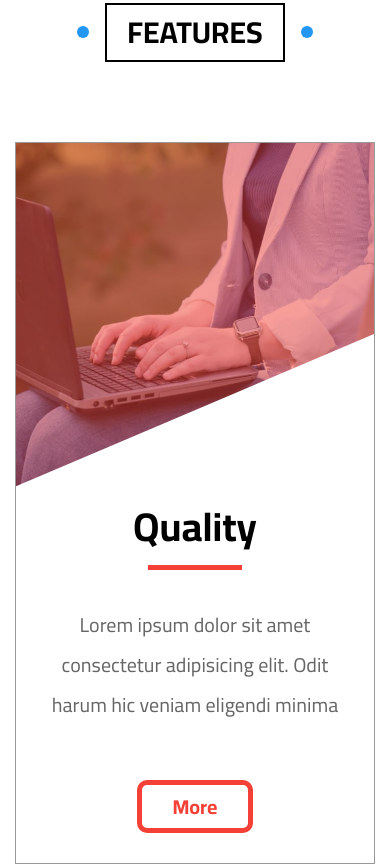
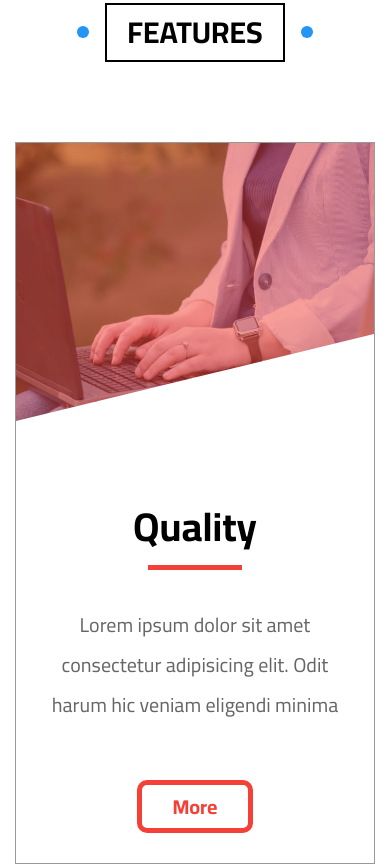
Before and after one commit to alaareda45/Sofia, a plain HTML site: page index.html in a window 390 px wide. Shown: the part 7754-8620 px from the top of the page. Drawn offline with Linux system fonts and the light colour scheme; files whose address does not match are found by name.

Commit message:
Update my-file.css

```diff
--- a/css/my-file.css
+++ b/css/my-file.css
@@ -632,6 +632,12 @@ ul {
   .features .container{
     grid-template-columns: auto ;
   }
+  .features .container .feature-box .imge::after{
+    border-width: 0 0 170px 700px;
+  }
+  .features .container .feature-box:hover .imge::after{
+    border-width: 0 700px 170px 0;
+  }
 }
 /*end features*/
 /*start testimonials*/
```
